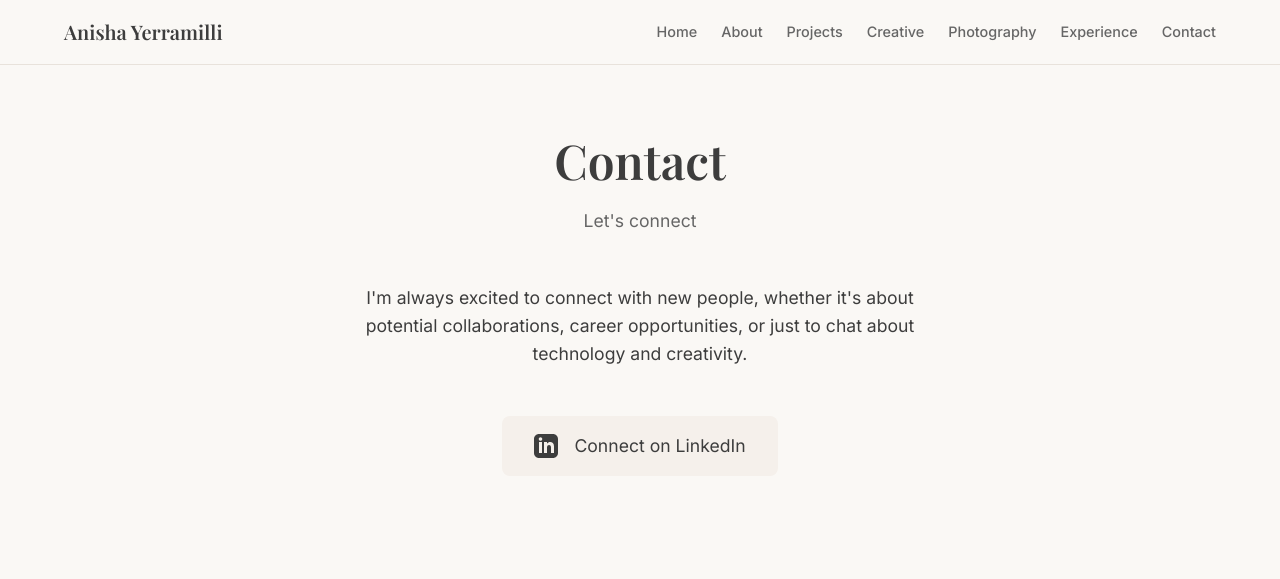
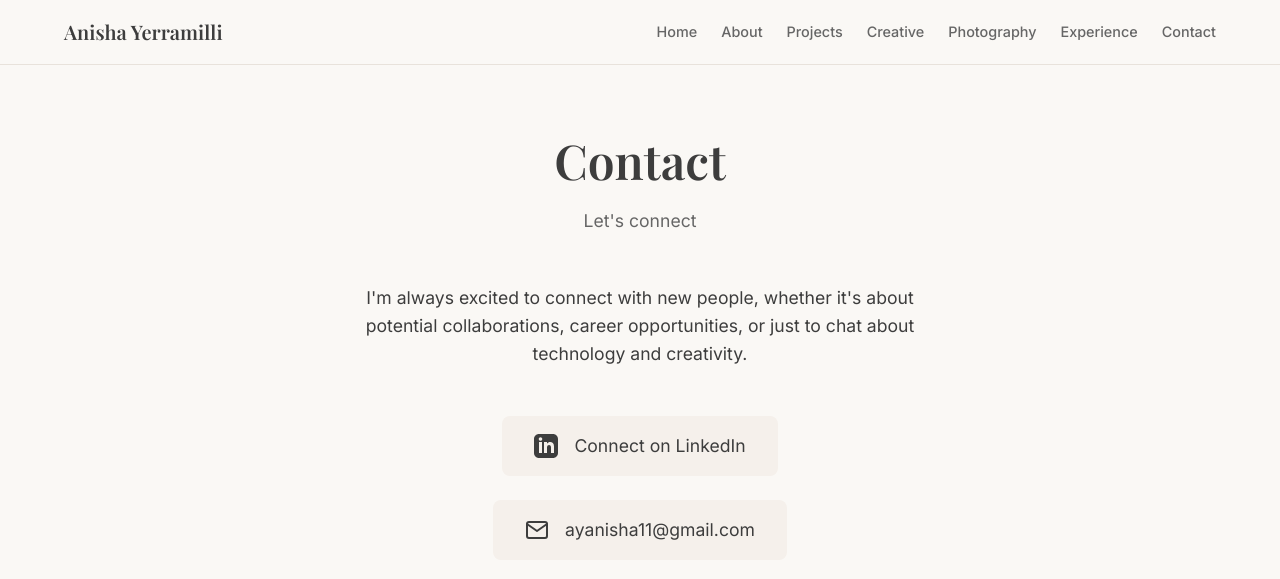
Before and after one commit to anisha-yerramilli/anisha-yerramilli.github.io, a Jekyll site: the page built from contact.md, in a window 1280 px wide and 900 px high. Shown: the top 579 px of the window. Built offline with Jekyll 4.4.1, drawn with Linux system fonts in a browser that asks for light colours.

Commit message:
Add contact email ayanisha11@gmail.com to footer and contact page
Co-Authored-By: Claude Fable 5 <noreply@anthropic.com>

```diff
--- a/_config.yml
+++ b/_config.yml
@@ -6,7 +6,7 @@ baseurl: ""
 # Author info
 author:
   name: Anisha Yerramilli
-  email: ""
+  email: "ayanisha11@gmail.com"
   linkedin: "https://www.linkedin.com/in/anisha-yerramilli/"
 
 # Build settings
--- a/contact.md
+++ b/contact.md
@@ -18,6 +18,13 @@ subtitle: Let's connect
     </svg>
     Connect on LinkedIn
   </a>
+  <a href="mailto:ayanisha11@gmail.com" class="contact-link">
+    <svg xmlns="http://www.w3.org/2000/svg" width="24" height="24" viewBox="0 0 24 24" fill="none" stroke="currentColor" stroke-width="2" stroke-linecap="round" stroke-linejoin="round">
+      <path d="M4 4h16c1.1 0 2 .9 2 2v12c0 1.1-.9 2-2 2H4c-1.1 0-2-.9-2-2V6c0-1.1.9-2 2-2z"></path>
+      <polyline points="22,6 12,13 2,6"></polyline>
+    </svg>
+    ayanisha11@gmail.com
+  </a>
 </div>
 
 </div>
```
